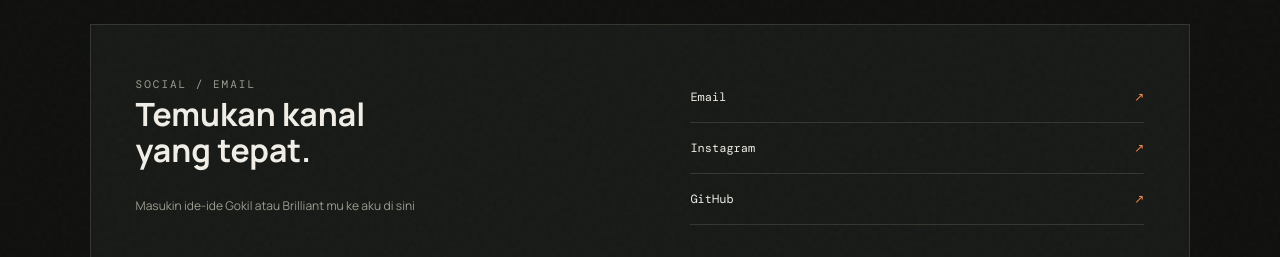
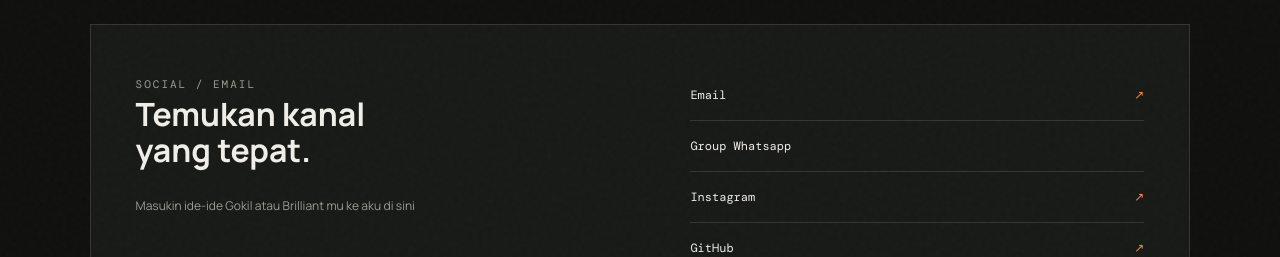
Before and after one commit to zzilajinuin-ctrl/Profile, a plain HTML site: page contact.html in a window 1280 px wide. Shown: the part 543-800 px from the top of the page. Drawn offline with nearby package versions, Linux system fonts and the light colour scheme.

Commit message:
Modify contact.html to include WhatsApp group
Updated contact page with new WhatsApp group link and adjusted contact links.

```diff
--- a/contact.html
+++ b/contact.html
@@ -1,5 +1,5 @@
 <!doctype html>
 <html lang="id"><head><meta charset="utf-8"><meta name="viewport" content="width=device-width, initial-scale=1"><title>Kontak — Azre</title><link rel="preconnect" href="https://fonts.googleapis.com"><link href="https://fonts.googleapis.com/css2?family=DM+Mono:wght@400;500&family=Manrope:wght@400;500;600;700;800&display=swap" rel="stylesheet"><link rel="stylesheet" href="css/style.css"><script src="js/main.js" defer></script></head>
 <body><div class="noise"></div><header class="site-header"><a class="brand" href="index.html"><span class="brand-mark">A.</span><span>AZRE<span class="muted">/PORTFOLIO</span></span></a><button class="menu-toggle" aria-label="Buka navigasi" aria-expanded="false">☰</button><nav class="nav"><a href="index.html">Beranda</a><a href="about.html">Tentang</a><a href="projects.html">Proyek</a><a class="active nav-cta" href="contact.html">Hubungi ↗</a></nav></header>
-<main class="page-main section-wrap contact-page"><p class="eyebrow">CONTACT / 03</p><h1 class="page-title">Punya ide?<br><em>Mari ngobrol.</em></h1><p class="page-lead">Terbuka untuk diskusi, kolaborasi kreatif, atau bertukar ide tentang hal-hal menarik.</p><div class="contact-panel"><div><span class="eyebrow">SOCIAL / EMAIL</span><h2>Temukan kanal<br>yang tepat.</h2><p>Masukin ide-ide Gokil atau Brilliant mu ke aku di sini</p></div><div class="contact-links"><a href="mailto:zoldiakmolin@gmail.com"> Email <span>↗</span></a><a href="https://www.instagram.com/li_zeiyan?evlk=MW91aTVzOHV0b2p2MA==" target="_blank" rel="noreferrer">Instagram <span>↗</span></a><a href="https://github.com/zzilajinuin-ctrl" target="_blank" rel="noreferrer">GitHub <span>↗</span></a></div></div><p class="small-note">Catatan: Jangan publikasikan nomor telepon atau alamat rumah.</p></main>
+<main class="page-main section-wrap contact-page"><p class="eyebrow">CONTACT / 03</p><h1 class="page-title">Punya ide?<br><em>Mari ngobrol.</em></h1><p class="page-lead">Terbuka untuk diskusi, kolaborasi kreatif, atau bertukar ide tentang hal-hal menarik.</p><div class="contact-panel"><div><span class="eyebrow">SOCIAL / EMAIL</span><h2>Temukan kanal<br>yang tepat.</h2><p>Masukin ide-ide Gokil atau Brilliant mu ke aku di sini</p></div><div class="contact-links"><a href="mailto:zoldiakmolin@gmail.com"> Email <span>↗</span></a><a href="https://chat.whatsapp.com/JCFa2RDFT5D81zhGsIQH4g"> Group Whatsapp <span></span></a><a href="https://www.instagram.com/li_zeiyan?evlk=MW91aTVzOHV0b2p2MA==" target="_blank" rel="noreferrer">Instagram <span>↗</span></a><a href="https://github.com/zzilajinuin-ctrl" target="_blank" rel="noreferrer">GitHub <span>↗</span></a></div></div><p class="small-note">Catatan: Jangan publikasikan nomor telepon atau alamat rumah.</p></main>
 <footer class="footer"><a class="brand" href="index.html"><span class="brand-mark">A.</span><span>AZRE</span></a><span>© <span data-year></span> AZRE.</span><a href="index.html">BACK TO TOP ↑</a></footer></body></html>
```
